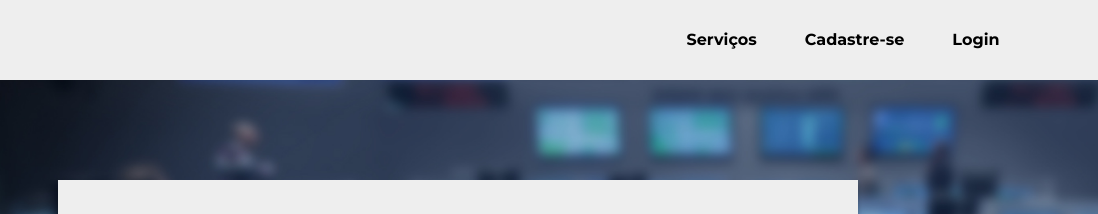
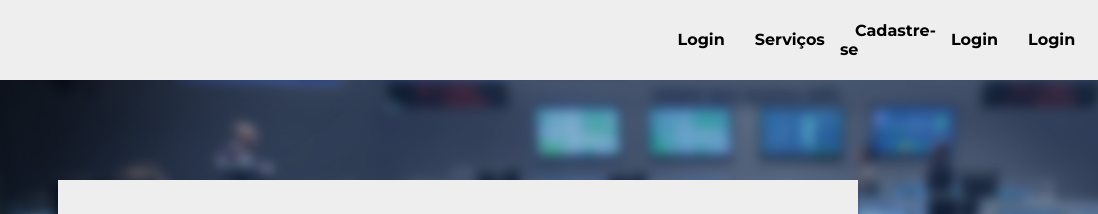
Before and after one commit to GP3-2-ADSC/SPRINT-GP03, a plain HTML site: page site/public/teste.html in a window 1280 px wide. Shown: the top 214 px of the page, 182-1280 px from the left. Drawn offline with Linux system fonts and the light colour scheme; a web font is replaced by a local one.

Commit message:
Update - correção href das páginas

```diff
--- a/site/public/teste.html
+++ b/site/public/teste.html
@@ -18,9 +18,11 @@
             <img class="logo-header" src="./assets/testelogoSprint copiar.png" alt="" width="140px">
             <div class="navbar">
                 <ul>
+                    <li><a href="home.html" class="link">Login</a></li>
                     <li><a href="" class="link">Serviços</a></li>
                     <li><a href="cadastro.html" class="link">Cadastre-se</a></li>
                     <li><a href="login.html" class="link">Login</a></li>
+                    <li><a href="teste.html" class="link">Login</a></li>
                 </ul>
             </div>
             <span class="menu" onclick="openClose(1)">&#9776;</span>
```
Also changed, not shown: site/public/index.html (+4 -0 lines).
